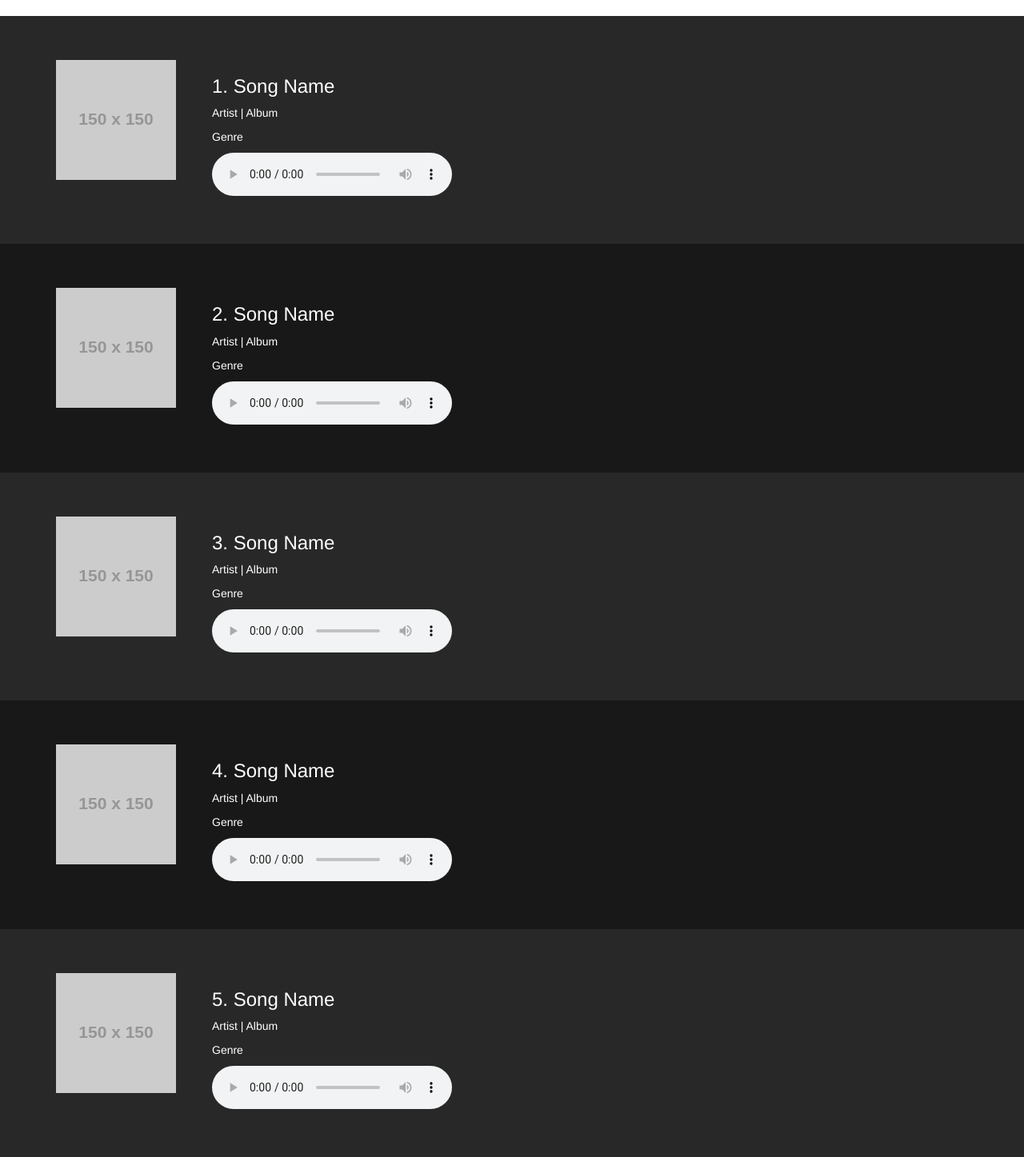
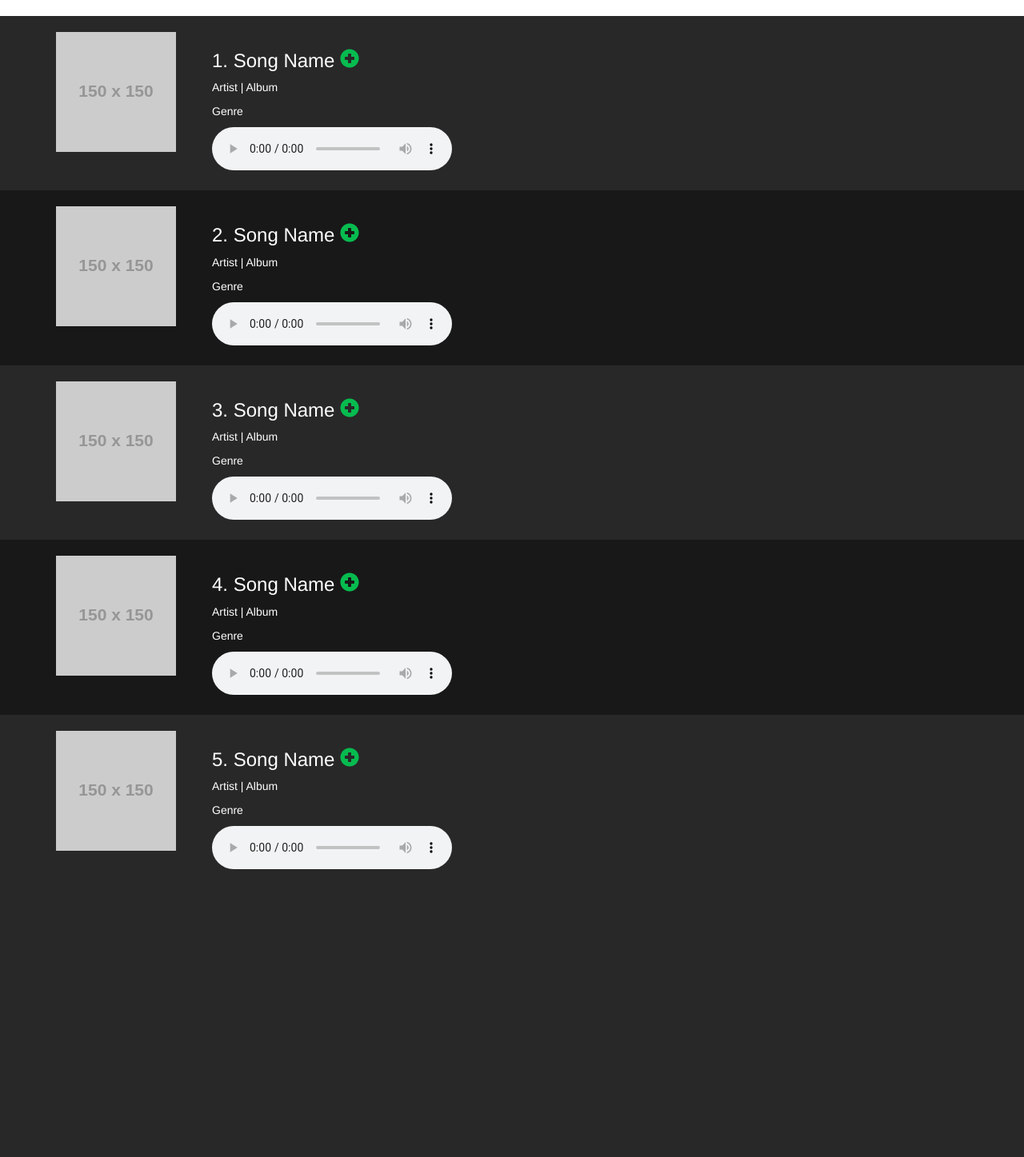
Before and after one commit to MurtazaB/Spotifind2, a Flask app: page /discover in a window 1280 px wide. Shown: the part 52-1499 px from the top of the page at 80% size. After the commit the page ends 1139 px from the top, so only its background shows below. Run offline with Flask 2, Linux system fonts and the light colour scheme; grey boxes labelled with a size stand in for pictures from a placeholder-image service; some libraries are stand-ins or nearby versions.

Commit message:
Updated with spotify colors

```diff
--- a/templates/discover.html
+++ b/templates/discover.html
@@ -3,7 +3,7 @@
 {% block content %}
 <style type="text/css">
 	.spacer {
-		padding-bottom: 15px;
+		/*padding-bottom: 5px;*/
 	}
 
 	.black-row {
@@ -20,6 +20,11 @@
 		width: 100%;
 
 	}
+
+	.glyphicon {
+		color: #07BB4F;
+	}
+
 </style>
 
 <!-- Add carousel -->
@@ -36,7 +41,7 @@
 					<img src="http://placehold.it/150x150">
 				</div>
 				<div class="col-sm-6">
-					<h3>{{loop.index}}. Song Name</h3>
+					<h3>{{loop.index}}. Song Name <span class="glyphicon glyphicon-plus-sign" aria-hidden="true"></span></h3>
 					<p>Artist | Album</p>
 					<p>Genre</p>
 					<audio controls>
```
